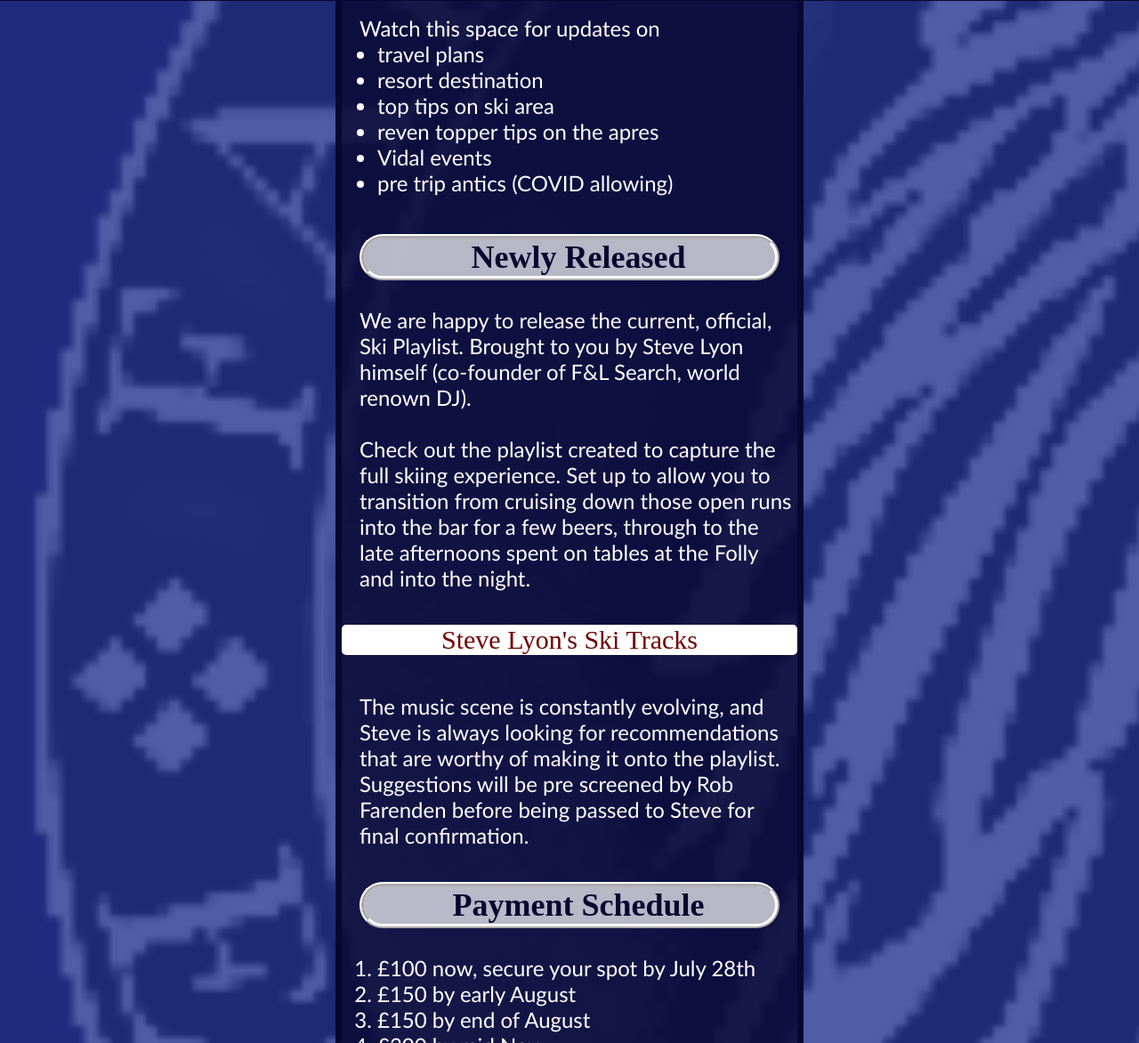
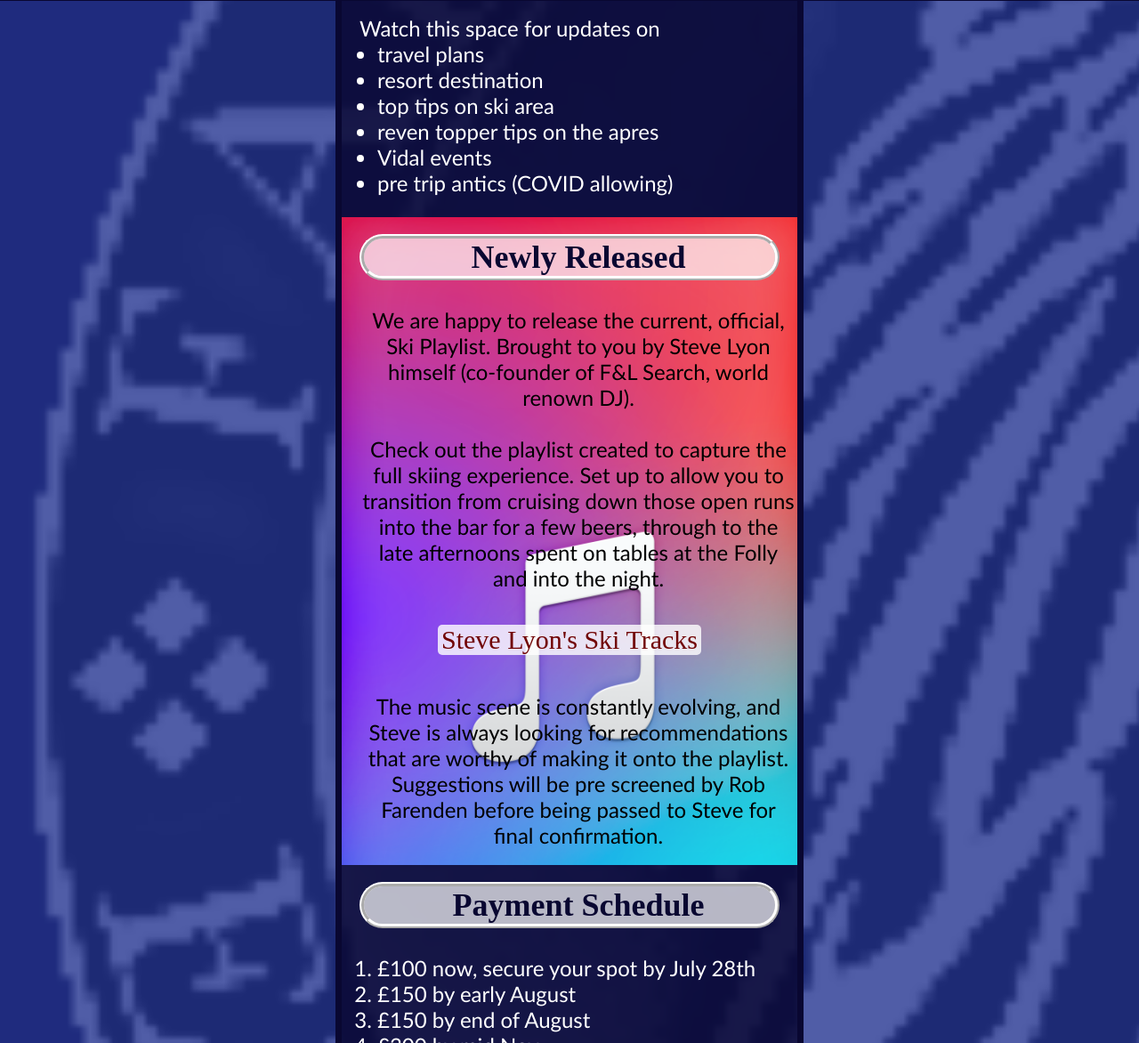
Before and after one commit to Rob334/Vidal-V, a plain HTML site: page index.html in a window 1280 px wide. Shown: the part 799-1971 px from the top of the page at 89% size. Drawn offline with Linux system fonts and the light colour scheme; a web font is replaced by a local one.

Commit message:
backgroud colour

```diff
--- a/index.html
+++ b/index.html
@@ -42,8 +42,9 @@
                 <li>Vidal events</li>
                 <li>pre trip antics (COVID allowing)</li>
             </ul>
+
+            <div class="music">
                 <br>
-
                 <h2>Newly Released</h2>
                 <p>We are happy to release the current, official, Ski Playlist.
                     Brought to you by Steve Lyon himself (co-founder of F&L Search, world renown DJ). <br> <br>
@@ -60,7 +61,10 @@
                     making it onto the playlist. Suggestions will be pre screened by Rob Farenden before being passed to Steve
                     for final confirmation.
                 </p>
-            <br><br>
+                <br>
+            </div>
+
+            <br>
             <h2 id="payments">Payment Schedule</h2>
             <ol>
                 <li>£100 now, secure your spot by July 28th</li>
--- a/resources/CSS/index.CSS
+++ b/resources/CSS/index.CSS
@@ -228,7 +228,7 @@ a{
 
     font-family: "Marcellus SC";
     color: rgb(112,0,0);
-    background-color: white;
+    background-color:rgba(255, 255, 255, 0.8);
     padding: 0 4px;
     border-radius: 5px;
 }
@@ -240,7 +240,7 @@ a{
     align-items: center;
     font-size: 30px;
     border-radius: 5px;
-    background-color: white;
+    /* background-color:rgba(255, 255, 255, 0.3); */
 }
 
 
@@ -316,6 +316,16 @@ a{
     text-align: center;
 }
 
+.music{
+    background-image: url(../images/Music.png);
+    background-size: 100%;
+}
+
+.music p{
+    text-align: center;
+    color: black;
+}
+
 @media only screen and (max-width: 600px){
     h1{
         max-height: 200;
```
Also changed, not shown: resources/images/Music.png (added). Lines whose indentation alone changed are shown as unchanged.
